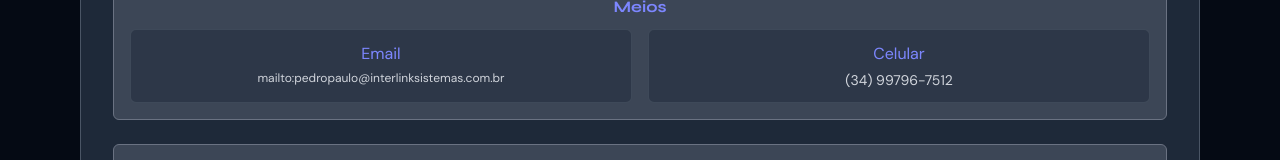
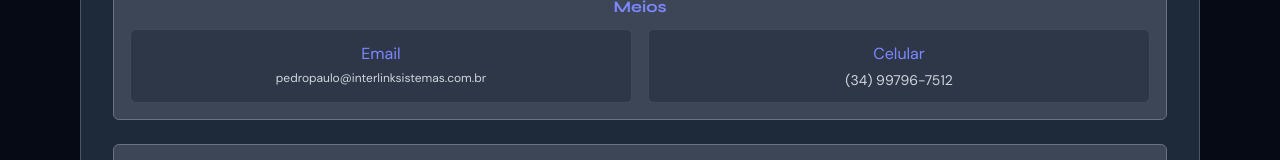
Before and after one commit to P3dr0PRR/portifa-16-03-26, a React (Vite) app: page / in a window 1280 px wide. Shown: the part 2794-2954 px from the top of the page. Built offline with nearby package versions, Linux system fonts and the light colour scheme; a web font is replaced by a local one.

Commit message:
chore(release): v1.0.0

```diff
--- a/src/components/contato/types.ts
+++ b/src/components/contato/types.ts
@@ -18,6 +18,6 @@ export const REDES: Ctt[] = [
 ];
 
 export const MEIOS: Ctt[] = [
-  { forma: "Email", link: "mailto:pedropaulo@interlinksistemas.com.br" },
+  { forma: "Email", link: "pedropaulo@interlinksistemas.com.br" },
   { forma: "Celular", numero: "(34) 99796-7512" },
 ];
```
